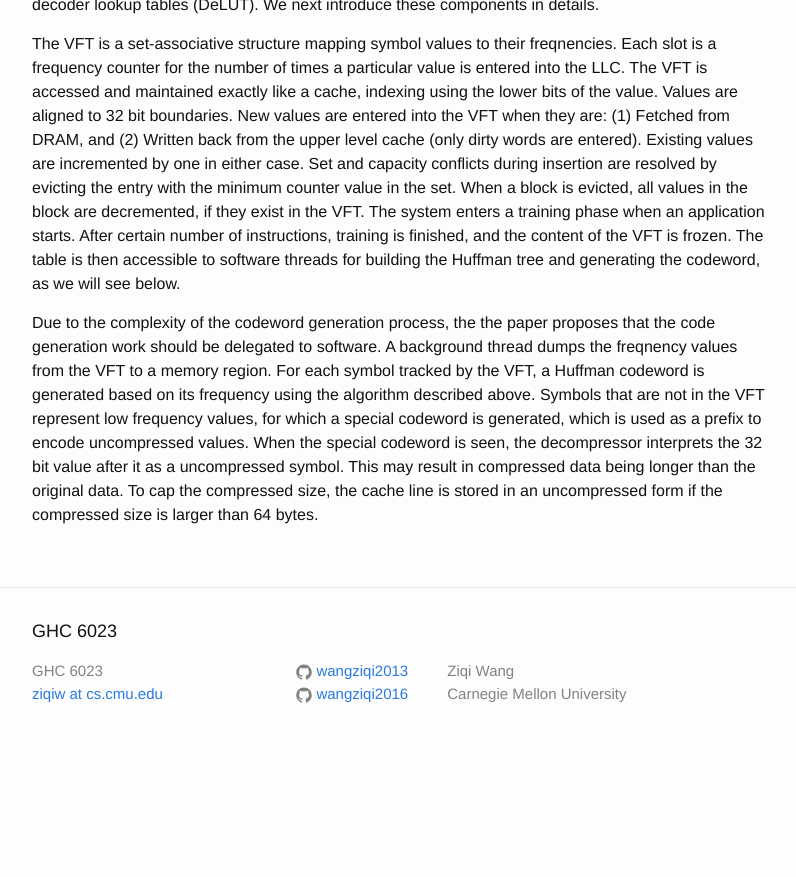
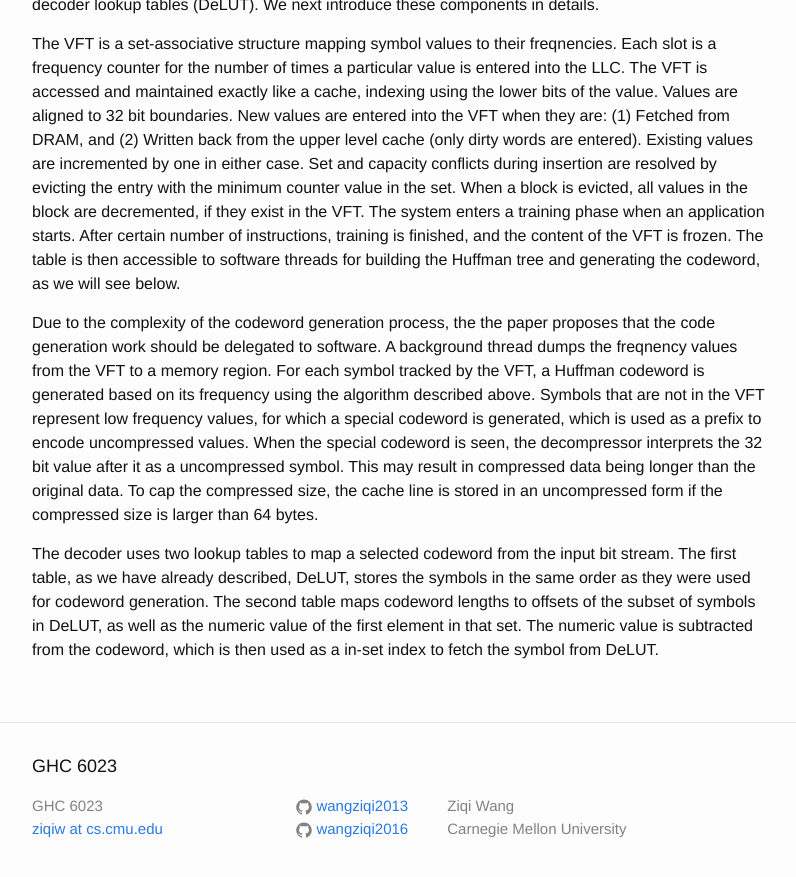
Before and after one commit to wangziqi2013/wangziqi2013.github.io, a Jekyll site: the page built from _posts/2020-06-29-sc2.markdown, in a window 1280 px wide and 900 px high, scrolled down 1567 px. Shown: the top 877 px of the window, without its empty margins (238-1034 px from the left). Built offline with Jekyll 4.4.1, drawn with Linux system fonts in a browser that asks for light colours; before the commit the page ends 2332 px from its top, so only the background shows below that.

Commit message:
Adding hw decoder

```diff
--- a/_posts/2020-06-29-sc2.markdown
+++ b/_posts/2020-06-29-sc2.markdown
@@ -73,3 +73,9 @@ is used as a prefix to encode uncompressed values. When the special codeword is
 32 bit value after it as a uncompressed symbol. This may result in compressed data being longer than the original
 data. To cap the compressed size, the cache line is stored in an uncompressed form if the compressed size is larger than
 64 bytes.
+
+The decoder uses two lookup tables to map a selected codeword from the input bit stream. The first table, as we have
+already described, DeLUT, stores the symbols in the same order as they were used for codeword generation.
+The second table maps codeword lengths to offsets of the subset of symbols in DeLUT, as well as the numeric value of the
+first element in that set. The numeric value is subtracted from the codeword, which is then used as a in-set index to
+fetch the symbol from DeLUT.
```
